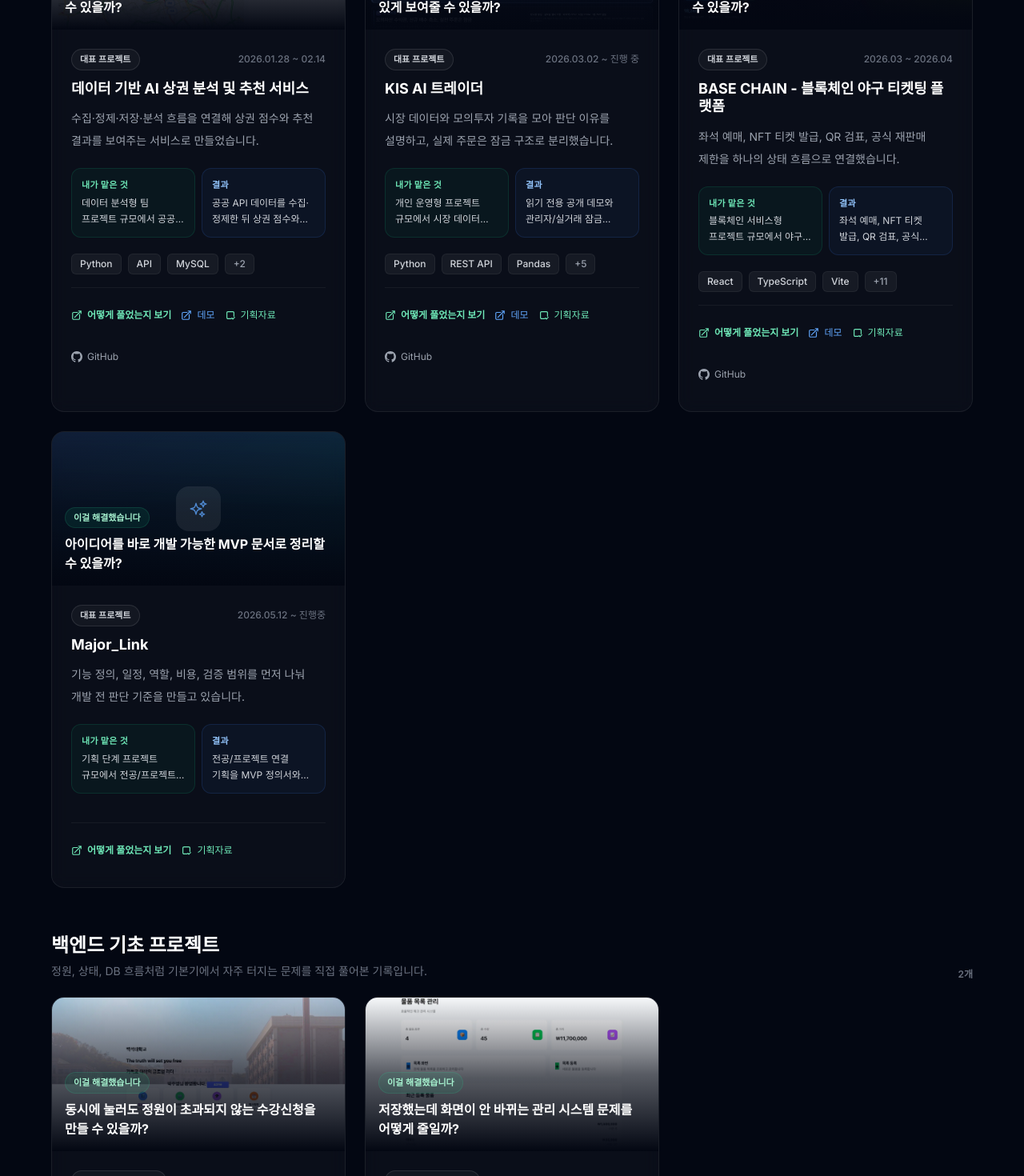
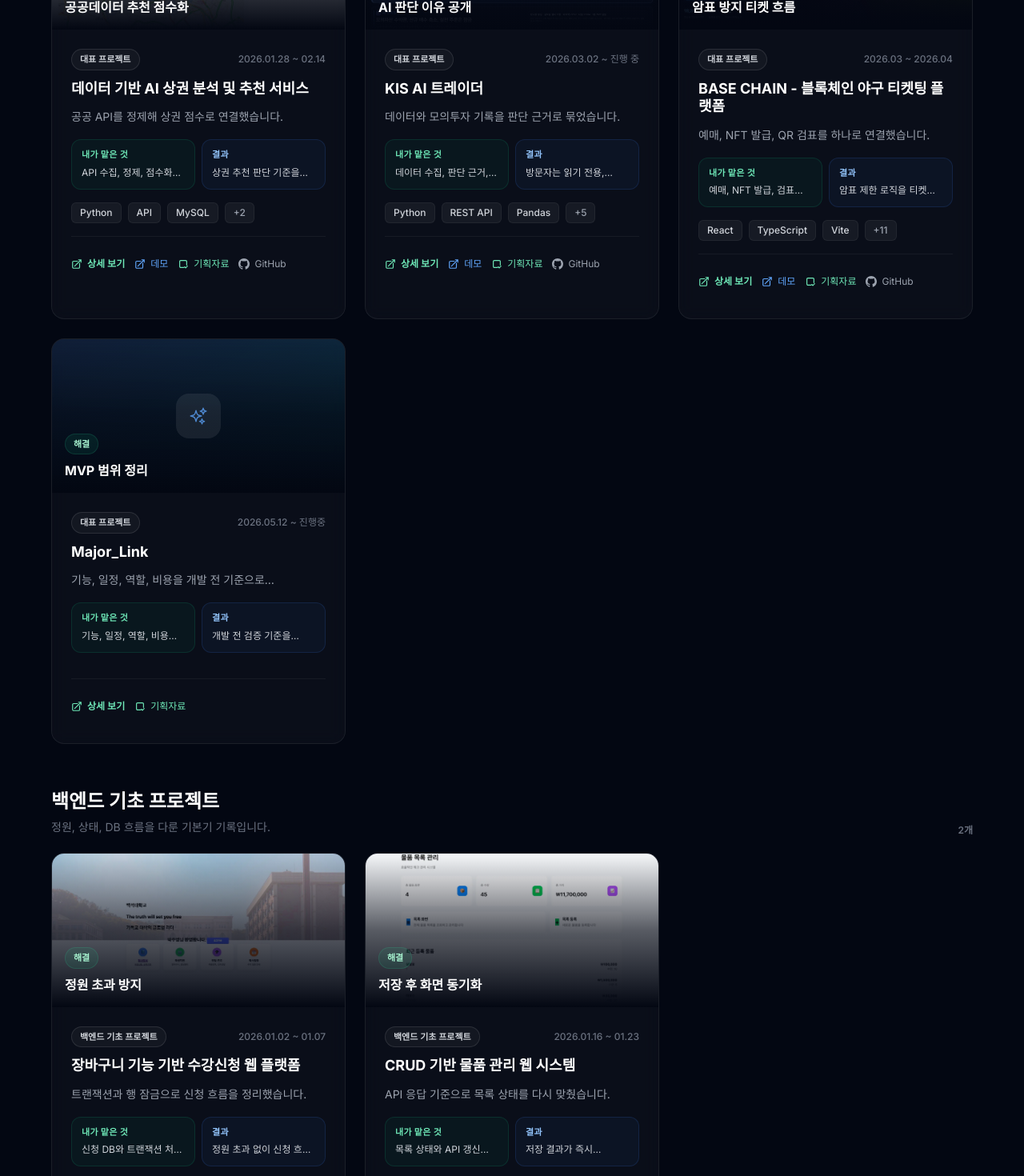
Before and after one commit to FutureAria/my_site, a Next.js app: page / in a window 1280 px wide. Shown: the part 5200-6670 px from the top of the page at 80% size. Built offline with nearby package versions, Linux system fonts and the light colour scheme; no server answers.

Commit message:
Shorten project card copy

```diff
--- a/components/Projects.tsx
+++ b/components/Projects.tsx
@@ -70,17 +70,17 @@ const PROJECT_GROUPS = [
   {
     id: "대표 프로젝트",
     title: "대표 프로젝트",
-    desc: "제가 가장 보여주고 싶은 문제 해결 카드입니다. 궁금한 카드를 눌러 구현 과정을 확인할 수 있습니다.",
+    desc: "가장 보여주고 싶은 문제 해결 기록입니다.",
   },
   {
     id: "백엔드 기초 프로젝트",
     title: "백엔드 기초 프로젝트",
-    desc: "정원, 상태, DB 흐름처럼 기본기에서 자주 터지는 문제를 직접 풀어본 기록입니다.",
+    desc: "정원, 상태, DB 흐름을 다룬 기본기 기록입니다.",
   },
   {
     id: "개발 중 · 기획 프로젝트",
     title: "개발 중 · 기획 프로젝트",
-    desc: "아직 만들고 있거나 검증 중인 아이디어입니다. 지금 어떤 문제를 풀려는지 먼저 보여줍니다.",
+    desc: "검증 중인 아이디어와 기획 기록입니다.",
   },
   {
     id: "기타 프로젝트",
@@ -88,6 +88,59 @@ const PROJECT_GROUPS = [
     desc: "추가로 정리한 실험과 기록입니다.",
   },
 ];
+
+const PROJECT_CARD_COPY: Record<
+  string,
+  {
+    hook: string;
+    teaser: string;
+    role?: string;
+    impact?: string;
+  }
+> = {
+  "장바구니 기능 기반 수강신청 웹 플랫폼": {
+    hook: "정원 초과 방지",
+    teaser: "트랜잭션과 행 잠금으로 신청 흐름을 정리했습니다.",
+    role: "신청 DB와 트랜잭션 처리 담당",
+    impact: "정원 초과 없이 신청 흐름 정리",
+  },
+  "CRUD 기반 물품 관리 웹 시스템": {
+    hook: "저장 후 화면 동기화",
+    teaser: "API 응답 기준으로 목록 상태를 다시 맞췄습니다.",
+    role: "목록 상태와 API 갱신 흐름 담당",
+    impact: "저장 결과가 즉시 보이도록 개선",
+  },
+  "데이터 기반 AI 상권 분석 및 추천 서비스": {
+    hook: "공공데이터 추천 점수화",
+    teaser: "공공 API를 정제해 상권 점수로 연결했습니다.",
+    role: "API 수집, 정제, 점수화 흐름 담당",
+    impact: "상권 추천 판단 기준을 화면에 연결",
+  },
+  "KIS AI 트레이더": {
+    hook: "AI 판단 이유 공개",
+    teaser: "데이터와 모의투자 기록을 판단 근거로 묶었습니다.",
+    role: "데이터 수집, 판단 근거, 잠금 화면 설계",
+    impact: "방문자는 읽기 전용, 주문은 승인 후만",
+  },
+  "BASE CHAIN - 블록체인 야구 티켓팅 플랫폼": {
+    hook: "암표 방지 티켓 흐름",
+    teaser: "예매, NFT 발급, QR 검표를 하나로 연결했습니다.",
+    role: "예매, NFT 발급, 검표 상태 흐름 설계",
+    impact: "암표 제한 로직을 티켓 흐름에 연결",
+  },
+  "AI 감정 분석 기반 음악 추천 서비스 (개발 중)": {
+    hook: "감정 기반 추천 설계",
+    teaser: "감정 분석 결과를 추천 기준으로 분리했습니다.",
+    role: "감정 분석 결과를 추천 기준으로 설계",
+    impact: "사용자 히스토리 연동 구조 정리 중",
+  },
+  Major_Link: {
+    hook: "MVP 범위 정리",
+    teaser: "기능, 일정, 역할, 비용을 개발 전 기준으로 정리했습니다.",
+    role: "기능, 일정, 역할, 비용 범위 정리",
+    impact: "개발 전 검증 기준을 문서화",
+  },
+};
 
 export default function Projects({ data }: { data: ProjectItem[] }) {
   const ref = useRef<HTMLElement>(null);
@@ -152,11 +205,13 @@ export default function Projects({ data }: { data: ProjectItem[] }) {
     const originalIndex = data.indexOf(project);
     const color = colors[originalIndex % colors.length];
     const categoryLabel = project.category || "기타 프로젝트";
-    const hook = project.problem || project.desc;
-    const teaser = project.teaser || project.detail?.impact || project.desc;
-    const role = project.detail?.role;
-    const impact = project.detail?.impact;
+    const compactCopy = PROJECT_CARD_COPY[project.title];
+    const hook = compactCopy?.hook || project.problem || project.desc;
+    const teaser = compactCopy?.teaser || project.teaser || project.detail?.impact || project.desc;
+    const role = compactCopy?.role || project.detail?.role;
+    const impact = compactCopy?.impact || project.detail?.impact;
     const visibleCardTechs = project.techs.slice(0, CARD_TECH_LIMIT);
+    const cardBadge = categoryLabel.includes("개발 중") ? "진행" : "해결";
 
     return (
       <div
@@ -182,9 +237,9 @@ export default function Projects({ data }: { data: ProjectItem[] }) {
             <div className="absolute inset-0 bg-gradient-to-t from-gray-950 via-gray-950/65 to-transparent" />
             <div className="absolute inset-x-0 bottom-0 p-4">
               <span className="inline-flex items-center rounded-full border border-emerald-400/15 bg-emerald-500/10 px-2.5 py-1 text-[11px] font-semibold text-emerald-200">
-                이걸 해결했습니다
+                {cardBadge}
               </span>
-              <p className="readable-copy mt-2 line-clamp-2 text-base font-bold leading-6 text-white">
+              <p className="readable-copy mt-2 line-clamp-1 text-sm font-bold leading-6 text-white sm:text-base">
                 {hook}
               </p>
             </div>
@@ -204,9 +259,9 @@ export default function Projects({ data }: { data: ProjectItem[] }) {
             <div className="absolute inset-0 bg-gradient-to-t from-gray-950 via-gray-950/65 to-transparent" />
             <div className="absolute inset-x-0 bottom-0 p-4">
               <span className="inline-flex items-center rounded-full border border-emerald-400/15 bg-emerald-500/10 px-2.5 py-1 text-[11px] font-semibold text-emerald-200">
-                이걸 해결했습니다
+                {cardBadge}
               </span>
-              <p className="readable-copy mt-2 line-clamp-2 text-base font-bold leading-6 text-white">
+              <p className="readable-copy mt-2 line-clamp-1 text-sm font-bold leading-6 text-white sm:text-base">
                 {hook}
               </p>
             </div>
@@ -226,27 +281,27 @@ export default function Projects({ data }: { data: ProjectItem[] }) {
           <h3 className="text-white font-bold text-lg leading-tight">
             {project.title}
           </h3>
-          <p className="readable-copy mt-3 line-clamp-2 text-gray-400 text-sm leading-7 text-left">
+          <p className="readable-copy mt-3 line-clamp-1 text-gray-400 text-sm leading-6 text-left">
             {teaser}
           </p>
 
-          <div className="my-5 grid grid-cols-1 gap-2 sm:grid-cols-2">
+          <div className="my-4 grid grid-cols-1 gap-2 sm:grid-cols-2">
             {role && (
-              <div className="rounded-xl border border-emerald-500/15 bg-emerald-500/5 px-3 py-3">
+              <div className="rounded-xl border border-emerald-500/15 bg-emerald-500/5 px-3 py-2.5">
                 <p className="text-[11px] font-semibold uppercase tracking-wide text-emerald-300">
                   내가 맡은 것
                 </p>
-                <p className="readable-copy mt-1 line-clamp-2 text-xs leading-5 text-gray-300 text-left">
+                <p className="readable-copy mt-1 line-clamp-1 text-xs leading-5 text-gray-300 text-left">
                   {role}
                 </p>
               </div>
             )}
             {impact && (
-              <div className="rounded-xl border border-blue-500/15 bg-blue-500/5 px-3 py-3">
+              <div className="rounded-xl border border-blue-500/15 bg-blue-500/5 px-3 py-2.5">
                 <p className="text-[11px] font-semibold uppercase tracking-wide text-blue-300">
                   결과
                 </p>
-                <p className="readable-copy mt-1 line-clamp-2 text-xs leading-5 text-gray-300 text-left">
+                <p className="readable-copy mt-1 line-clamp-1 text-xs leading-5 text-gray-300 text-left">
                   {impact}
                 </p>
               </div>
@@ -283,7 +338,7 @@ export default function Projects({ data }: { data: ProjectItem[] }) {
               <svg className="w-3.5 h-3.5" fill="none" viewBox="0 0 24 24" stroke="currentColor" strokeWidth={2}>
                 <path strokeLinecap="round" strokeLinejoin="round" d="M13.5 6H5.25A2.25 2.25 0 003 8.25v10.5A2.25 2.25 0 005.25 21h10.5A2.25 2.25 0 0018 18.75V10.5m-10.5 6L21 3m0 0h-5.25M21 3v5.25" />
               </svg>
-              어떻게 풀었는지 보기
+              상세 보기
             </a>
             {project.link && (
               <a
```
Also changed, not shown: 1 other file (tests, documents, lock files or other folders).
